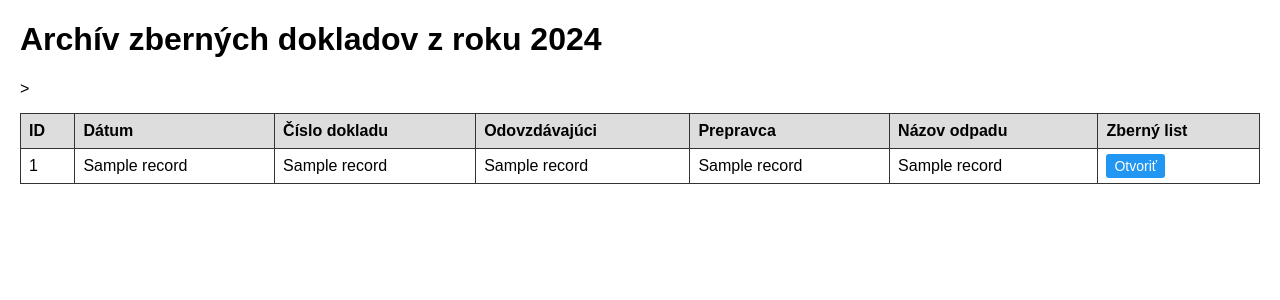
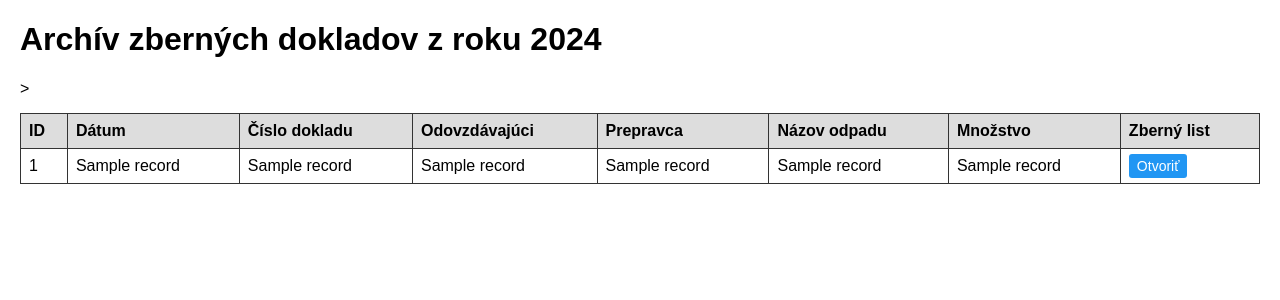
Before and after one commit to silverminesro/silverapp, a Flask app: template templates/archiv_zbernych_dokladov.html in a window 1280 px wide. Shown: the top 300 px of the page. Run offline with Flask 3, Linux system fonts and the light colour scheme; the template is opened without the code that fills it: most values are stand-ins (such as "Sample title", 1, 10 or a date in 2020); some libraries are stand-ins or nearby versions.

Commit message:
Add files via upload

```diff
--- a/templates/archiv_zbernych_dokladov.html
+++ b/templates/archiv_zbernych_dokladov.html
@@ -52,6 +52,7 @@
         <th>Prepravca</th>
         <!-- Preberajúci a materiál sme vynechali -->
         <th>Názov odpadu</th>
+        <th>Množstvo</th>
         <th>Zberný list</th>
       </tr>
     </thead>
@@ -80,6 +81,8 @@
             <td>{{ record[4] }}</td>  <!-- carrier -->
             <!-- Názov odpadu -->
             <td>{{ record[7] }}</td>  <!-- waste_name -->
+            <!-- Množstvo -->
+            <td>{{ record[10] }}</td>  <!-- quantity -->
 
             <td>
               <!-- Tlačidlo Otvoriť (kompaktné) -->
```
